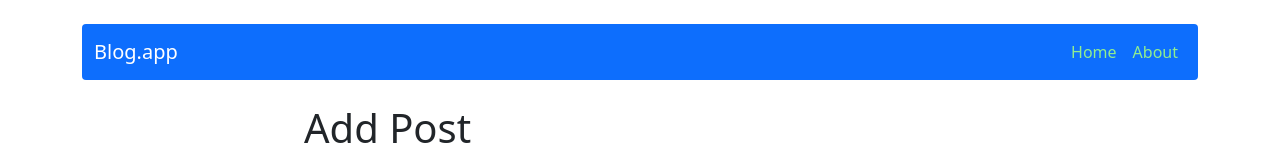
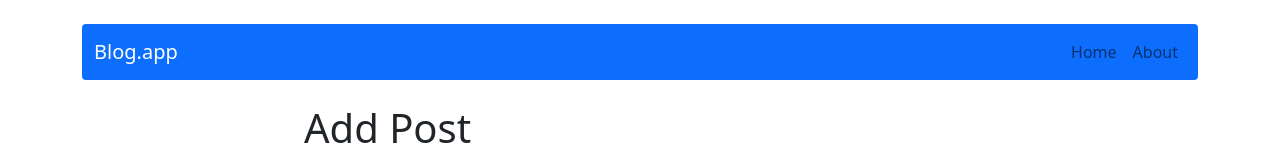
Before and after one commit to OlhaOvcharenko/crud_app, a React (Create React App) app: page /post/add in a window 1280 px wide. Shown: the top 160 px of the page. Built offline with nearby package versions, Linux system fonts and the light colour scheme.

Commit message:
add NavBar.scss

```diff
--- a/package.json
+++ b/package.json
@@ -47,5 +47,8 @@
       "last 1 firefox version",
       "last 1 safari version"
     ]
+  },
+  "devDependencies": {
+    "node-sass": "^9.0.0"
   }
 }
--- a/src/App.js
+++ b/src/App.js
@@ -9,6 +9,9 @@ import { Container } from "react-bootstrap";
 import Header from "./components/views/Header/Header";
 import Footer from "./components/views/Footer/Footer";
 import NotFound from "./components/pages/Not Found/NotFound";
+
+
+
 
 function App() {
   return (
--- a/src/components/views/NavBar/NavBar.js
+++ b/src/components/views/NavBar/NavBar.js
@@ -2,16 +2,9 @@ import { Nav } from "react-bootstrap";
 import { NavLink } from "react-router-dom";
 import { Navbar } from "react-bootstrap";
 import { Container } from "react-bootstrap";
-import styles from "../NavBar/NavBar.module.scss";
-import { useState } from "react";
 
 
 const NavBar = () => {
-  const [activeLink, setActiveLink] = useState(null);
-
-  const handleLinkClick = (link) => {
-    setActiveLink(link);
-  };
 
     return(
       <Navbar bg="primary" expand="lg" className={"mt-4 mb-4 rounded"}>
@@ -21,10 +14,10 @@ const NavBar = () => {
           <Navbar.Collapse id="mobile-menu" className="justify-content-end" >
             <Nav>
               <Nav.Link as={NavLink} to="/" >
-                <a href='#' className={styles.graylink}>Home</a>
+                Home
               </Nav.Link>
               <Nav.Link as={NavLink} to="/about">
-                <a href='#' className={styles.graylink}>About</a>
+                About
               </Nav.Link>
            </Nav>
           </Navbar.Collapse>
--- a/src/components/views/NavBar/NavBar.module.scss
+++ /dev/null
@@ -1,17 +0,0 @@
-
-a .graylink {
-    color: lightgreen;
-    text-decoration: none;
-}
-
-.graylink:hover {
-    color: white;
-}
-
-.navbar a {
-    color: green;
-}
-
-.navbar .active a {
-    color: red;
-}
```
Also changed, not shown: src/components/views/NavBar/NavBar.scss (added, +10 -0 lines), 1 other file (tests, documents, lock files or other folders).
